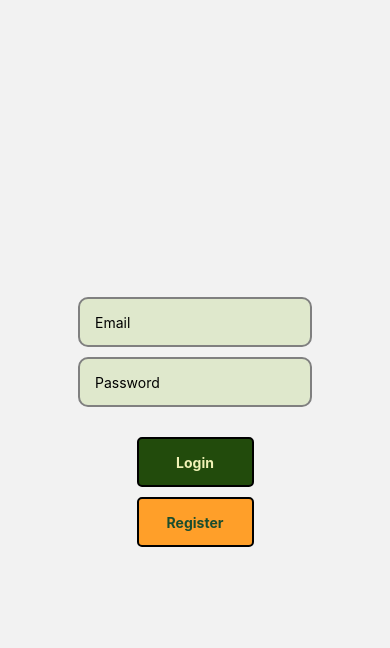
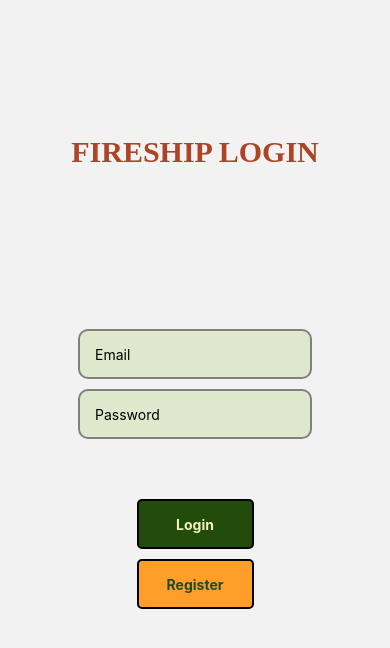
Before and after one commit to ParasManiAdhikari/authApp, a React Native app: screen /Login in a window 390 px wide. Shown: the top 648 px of the page. Built offline with nearby package versions, Linux system fonts and the light colour scheme.

Commit message:
title added

```diff
--- a/screens/LoginScreen.js
+++ b/screens/LoginScreen.js
@@ -16,11 +16,11 @@
             })
             .catch(error => {
                 if (error.code === 'auth/email-already-in-use') {
-                    console.log('That email address is already in use!');
+                    alert('That email address is already in use!');
                 }
 
                 if (error.code === 'auth/invalid-email') {
-                    console.log('That email address is invalid!');
+                    alert('That email address is invalid!');
                 }
 
                 console.error(error);
@@ -30,6 +30,9 @@
 
     return (
         <View style={styles.container}>
+            <View style={styles.title}>
+                <Text style={styles.titleText}>FIRESHIP LOGIN</Text>
+            </View>
             <View style={styles.inputContainer}>
                 <TextInput placeholder="Email"
                     value={email}
@@ -85,7 +88,7 @@
         borderColor: 'grey',
     },
     buttonContainer: {
-        marginTop: 30,
+        marginTop: 60,
         width: '30%',
 
     },
@@ -106,9 +109,17 @@
     },
     registerButton: {
         backgroundColor: '#FF9F29',
+        marginBottom: 100,
     },
     registerButtonText: {
         color: '#1A4D2E',
         fontWeight: 'bold',
     },
+    titleText: {
+        fontSize: 30,
+        fontWeight: 'bold',
+        fontFamily: 'Object Sans',
+        color: '#AC4425',
+        marginBottom: 150,
+    },
 })
```
